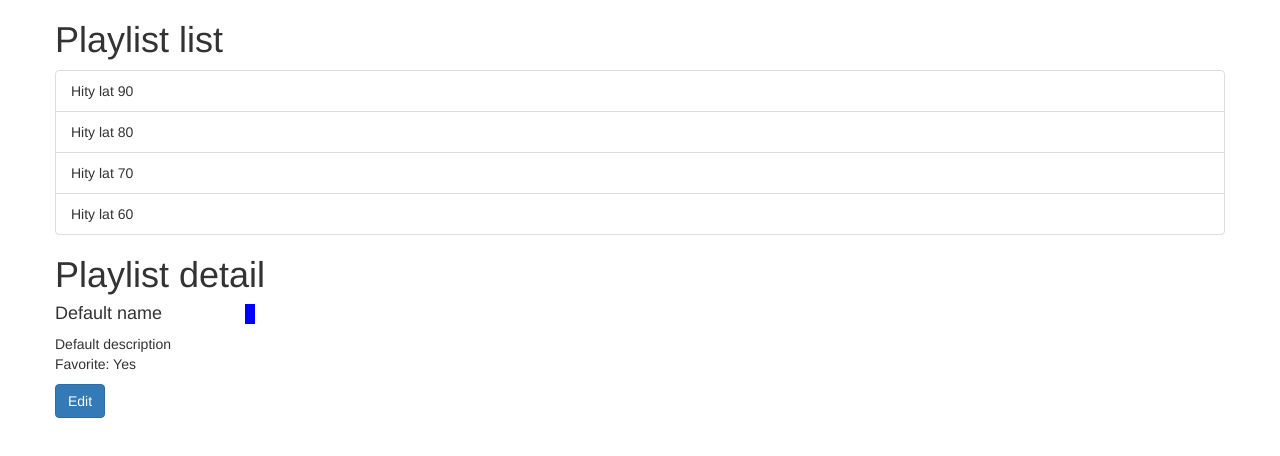
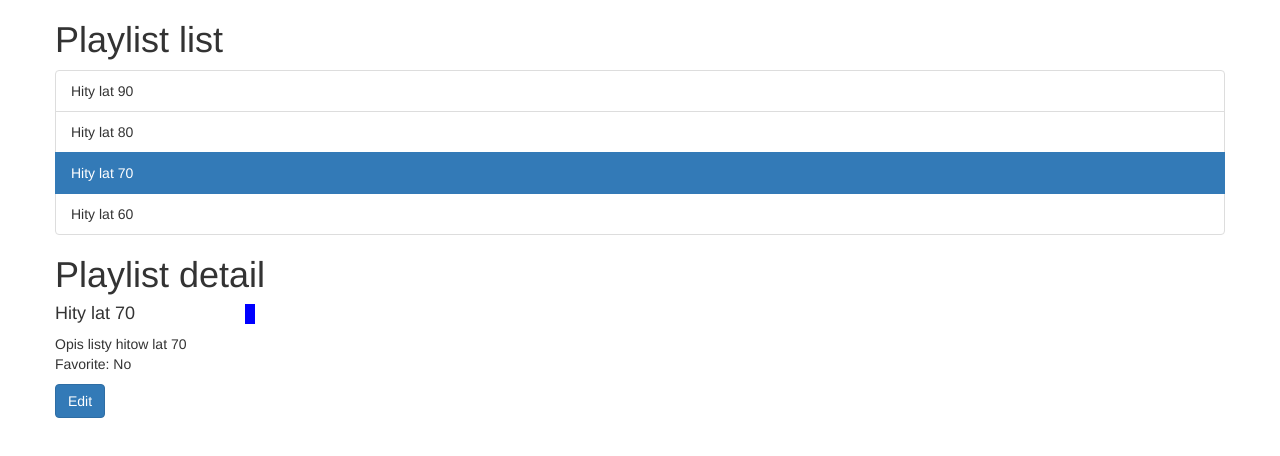
Before and after one commit to j-bogacz/AngularTraining, an Angular app in the folder Spotify/: page / in a window 1280 px wide. Shown: the top 456 px of the page. Built offline with nearby package versions, Linux system fonts and the light colour scheme.

Commit message:
eventEmmiter

```diff
--- a/Spotify/src/app/app.component.html
+++ b/Spotify/src/app/app.component.html
@@ -1,10 +1,14 @@
 <div class="container">
   <div class="row">
     <div class="col-sm">
-      <component-list-playlists></component-list-playlists>
+      <component-list-playlists
+        [playlists]="playlists"
+        [selectedPlaylist]="selectedPlaylist"
+        (selectedPlaylistChanged)="selectedPlaylist = $event"
+      ></component-list-playlists>
     </div>
     <div class="col-sm">
-      <component-detail-playlists></component-detail-playlists>
+      <component-detail-playlists [playlist]="selectedPlaylist"></component-detail-playlists>
     </div>
   </div>
 </div>
--- a/Spotify/src/app/app.component.ts
+++ b/Spotify/src/app/app.component.ts
@@ -1,4 +1,5 @@
-import { Component } from '@angular/core';
+import {Component} from '@angular/core';
+import {Playlist} from 'playlist';
 
 @Component({
   selector: 'app-root',
@@ -7,4 +8,35 @@ import { Component } from '@angular/core';
 })
 export class AppComponent {
   title = 'Spotify Test App';
+  playlists: Playlist[] = [
+    {
+      id: 1,
+      name: "Hity lat 90",
+      description: "Opis listy hitow lat 80",
+      favorite: true,
+      color: "#ff0000"
+    },
+    {
+      id: 2,
+      name: "Hity lat 80",
+      description: "Opis listy hitow lat 70",
+      favorite: false,
+      color: "#00ff00"
+    },
+    {
+      id: 3,
+      name: "Hity lat 70",
+      description: "Opis listy hitow lat 70",
+      favorite: false,
+      color: "#0000ff"
+    },
+    {
+      id: 4,
+      name: "Hity lat 60",
+      description: "Opis listy hitow lat 60",
+      favorite: false,
+      color: "#ff00ff"
+    },
+  ];
+  selectedPlaylist: Playlist = this.playlists[2];
 }
--- a/Spotify/src/app/detail-playlists/detail-playlists.component.ts
+++ b/Spotify/src/app/detail-playlists/detail-playlists.component.ts
@@ -1,4 +1,5 @@
-import {Component, OnInit, ViewEncapsulation} from '@angular/core';
+import {Component, Input, OnInit, ViewEncapsulation} from '@angular/core';
+import {Playlist} from "../playlist";
 
 @Component({
   selector: 'component-detail-playlists',
@@ -10,17 +11,8 @@ export class DetailPlaylistsComponent implements OnInit {
 
   title: string = 'Playlist detail';
 
-  playlist: {
-    name: string,
-    description: string,
-    favorite: boolean,
-    color: string
-  } = {
-    name: 'Default name',
-    description: 'Default description',
-    favorite: true,
-    color: '#0000ff'
-  };
+  @Input()
+  playlist: Playlist;
 
   isInEditMode: boolean = false;
 
--- a/Spotify/src/app/list-playlists/list-playlists.component.html
+++ b/Spotify/src/app/list-playlists/list-playlists.component.html
@@ -3,7 +3,10 @@
 <ul class="list-group">
   <li
     class="list-group-item"
-    [class.active]="selectedPlaylist == playlist"
-    (click)="selectedPlaylist = playlist"
-    *ngFor="let playlist of playlists">{{playlist.name}}</li>
+    *ngFor="let playlist of playlists"
+    (click)="SelectPlaylist(playlist)"
+    [ngClass]="{'active': selectedPlaylist == playlist}"
+  >
+    {{playlist.name}}
+  </li>
 </ul>
--- a/Spotify/src/app/list-playlists/list-playlists.component.ts
+++ b/Spotify/src/app/list-playlists/list-playlists.component.ts
@@ -1,13 +1,5 @@
-import {Component, OnInit, ViewEncapsulation} from '@angular/core';
-
-interface Playlist {
-  id: number,
-  name: string,
-  description: string,
-  favorite: boolean,
-  color: string
-
-}
+import {Component, Input, Output, OnInit, ViewEncapsulation, EventEmitter} from '@angular/core';
+import {Playlist} from '../playlist';
 
 @Component({
   selector: 'component-list-playlists',
@@ -19,38 +11,14 @@ export class ListPlaylistsComponent implements OnInit {
 
   title: string = 'Playlist list';
 
-  playlists: Playlist[] = [
-    {
-      id: 1,
-      name: "Hity lat 90",
-      description: "Opis listy hitow lat 80",
-      favorite: true,
-      color: "#ff0000"
-    },
-    {
-      id: 2,
-      name: "Hity lat 80",
-      description: "Opis listy hitow lat 70",
-      favorite: false,
-      color: "#00ff00"
-    },
-    {
-      id: 3,
-      name: "Hity lat 70",
-      description: "Opis listy hitow lat 70",
-      favorite: false,
-      color: "#0000ff"
-    },
-    {
-      id: 4,
-      name: "Hity lat 60",
-      description: "Opis listy hitow lat 60",
-      favorite: false,
-      color: "#ff00ff"
-    },
-  ]
+  @Input()
+  playlists: Playlist[];
 
+  @Input()
   selectedPlaylist: Playlist;
+
+  @Output()
+  selectedPlaylistChanged = new EventEmitter();
 
   constructor() {
   }
@@ -58,4 +26,8 @@ export class ListPlaylistsComponent implements OnInit {
   ngOnInit() {
   }
 
+  SelectPlaylist(selectedPlaylist){
+    this.selectedPlaylist = selectedPlaylist;
+    this.selectedPlaylistChanged.emit(this.selectedPlaylist);
+  }
 }
--- /dev/null
+++ b/Spotify/src/app/playlist.ts
@@ -0,0 +1,7 @@
+export interface Playlist {
+  id: number,
+  name: string,
+  description: string,
+  favorite: boolean,
+  color: string
+}
```
